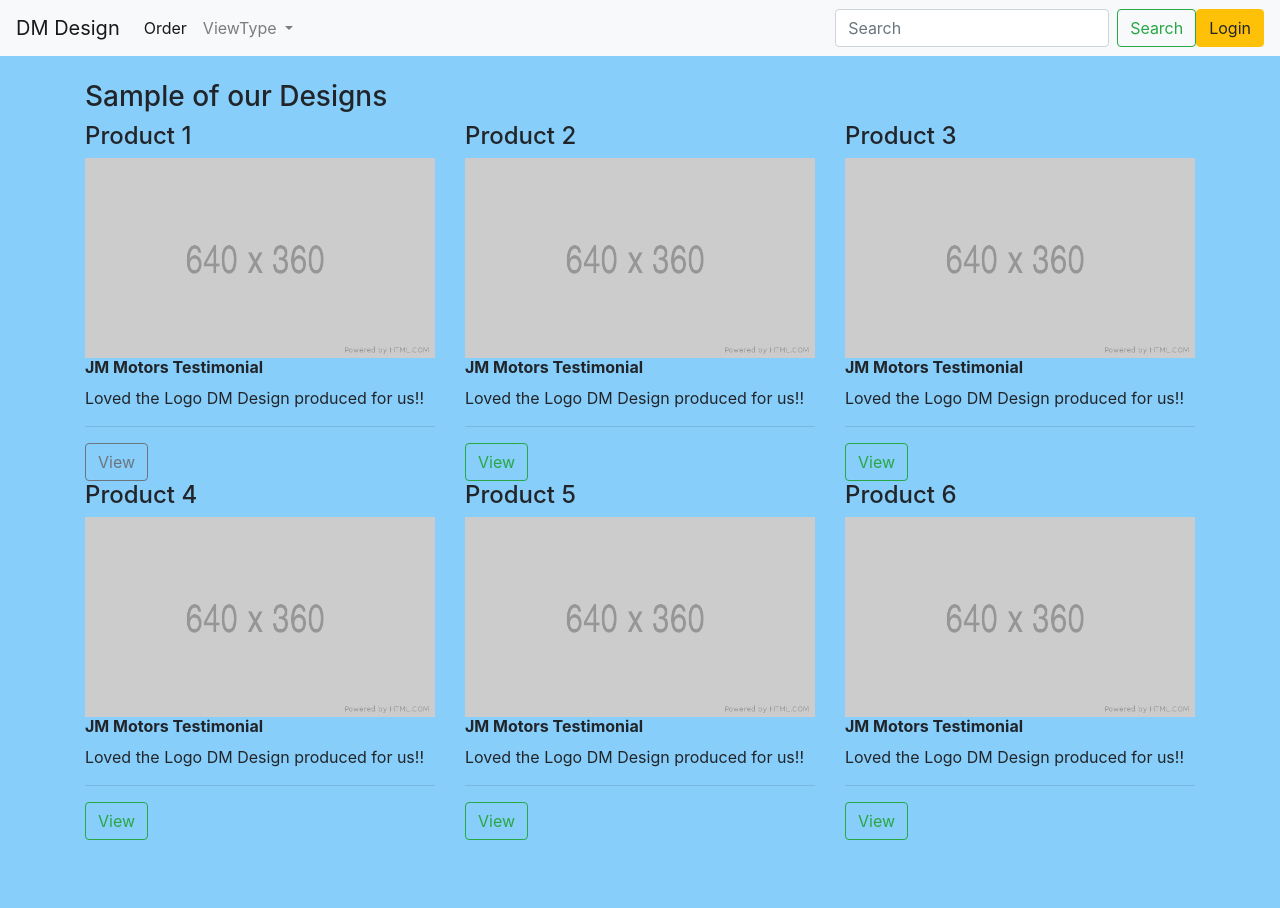
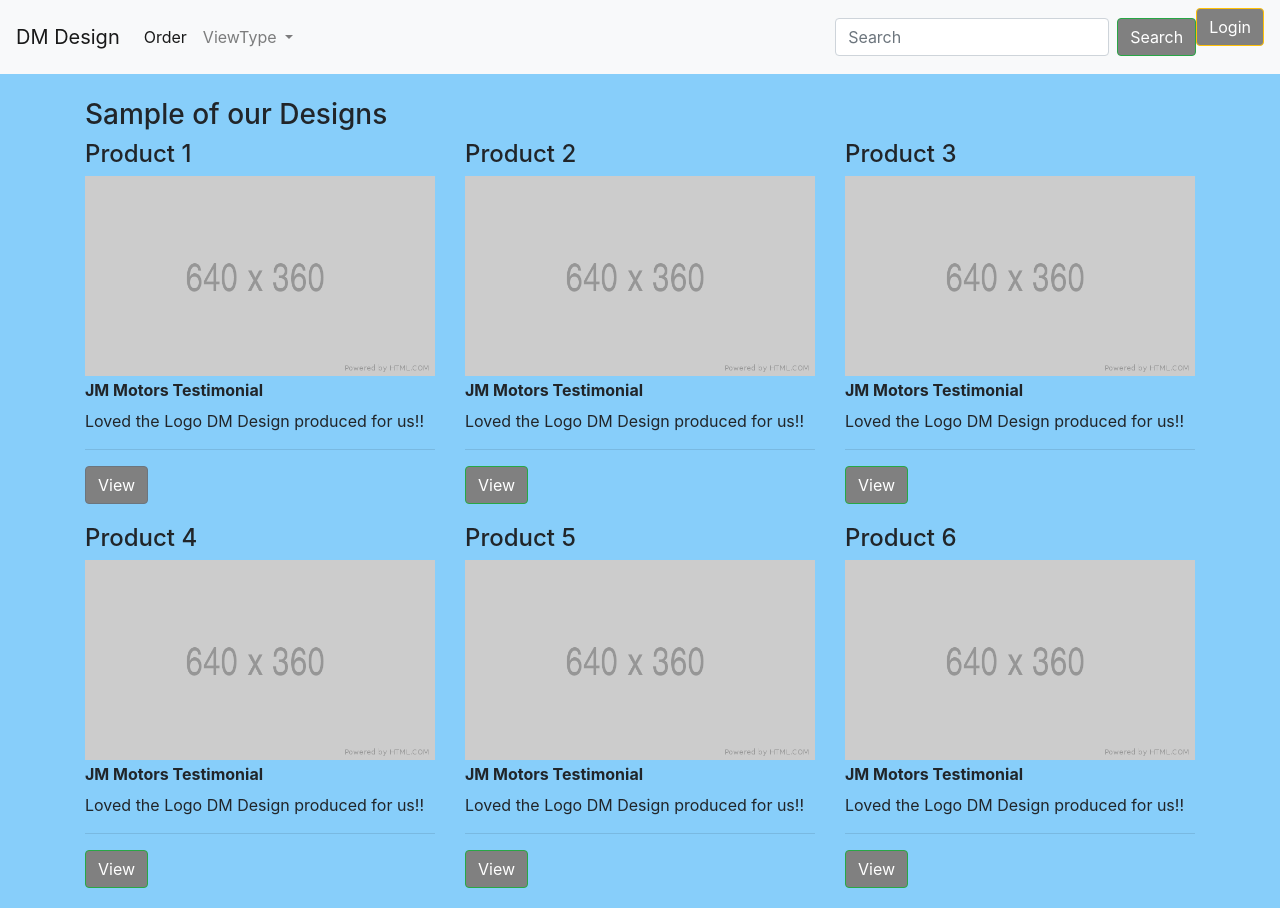
Before and after one commit to Code-Institute-Submissions/djmolloy57-proj4DMDesign_JuneResub, a Django app: page / in a window 1280 px wide. Before the commit the page ends 840 px from the top, so only its background shows below. Run offline with Django 3.2, Linux system fonts and the light colour scheme; some libraries are stand-ins or nearby versions.

Commit message:
added space around view buttonaand changed its colour with rules in main css

```diff
--- a/designstore/static/css/main.css
+++ b/designstore/static/css/main.css
@@ -2,8 +2,18 @@ body{
     background-color: #87cefa;
 }
 
-/* git add part 4*/
 .thumbnail{
 	width: 100%;
 	height: 200px;
 }
+
+.product{
+	border-radius: 0 0 4px 4px;
+  margin-top: 5px;
+}
+
+.btn{
+  color: white;
+  background-color: grey;
+  margin-bottom: 20px;
+}
```
